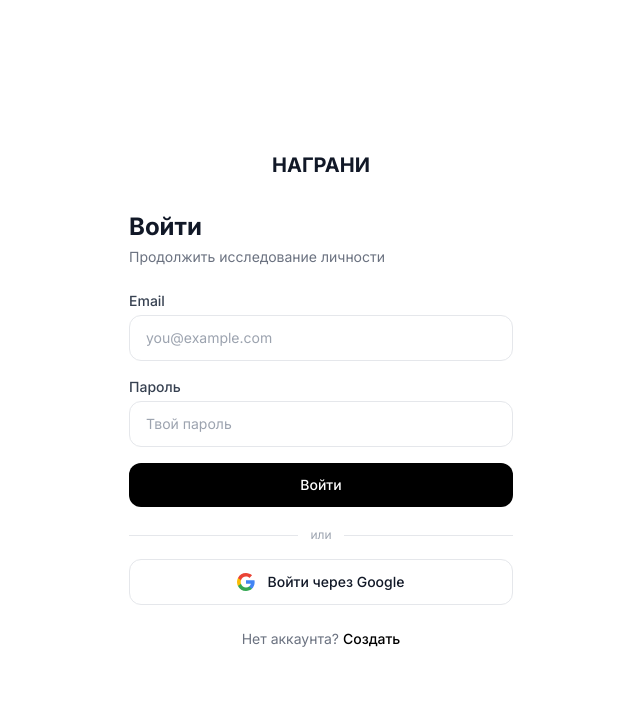
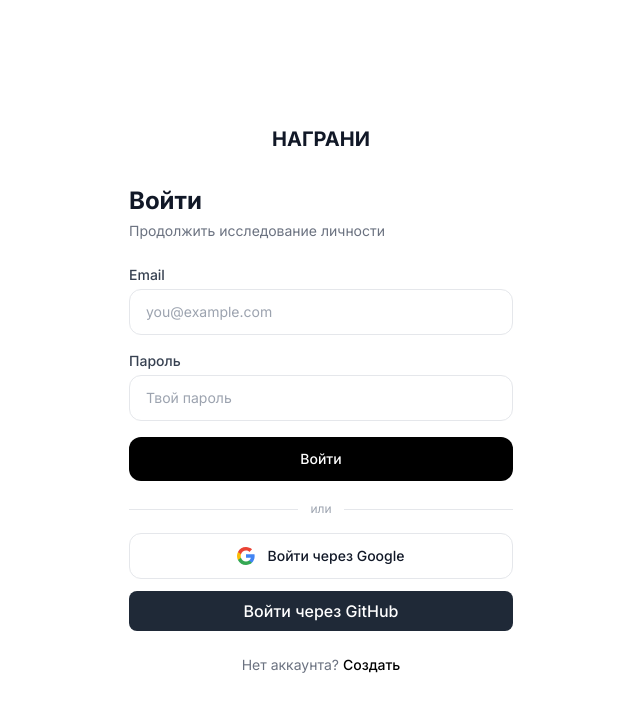
Before and after one commit to DSednevets/your-nagrani.online, a Next.js app: page /auth/login in a window 1280 px wide. Shown: the top 712 px of the page, without its empty margins (319-959 px from the left). Built offline with nearby package versions, Linux system fonts and the light colour scheme.

Commit message:
Deploy update: 2026-05-28 23:30:51

```diff
--- a/app/auth/login/page.tsx
+++ b/app/auth/login/page.tsx
@@ -163,6 +163,21 @@
           {googleLoading ? "Переходим к Google..." : "Войти через Google"}
         </button>
 
+        <button
+          type="button"
+          onClick={() => {
+            supabase.auth.signInWithOAuth({
+              provider: "github",
+              options: {
+                redirectTo: `${window.location.origin}/auth/callback`,
+              },
+            });
+          }}
+          className="mt-3 w-full py-2 px-4 bg-gray-800 text-white rounded-lg font-medium hover:bg-gray-900"
+        >
+          Войти через GitHub
+        </button>
+
         <p className="mt-6 text-center text-sm text-gray-500">
           Нет аккаунта?{" "}
           <Link href="/auth/register" className="text-black font-medium hover:underline">
```
